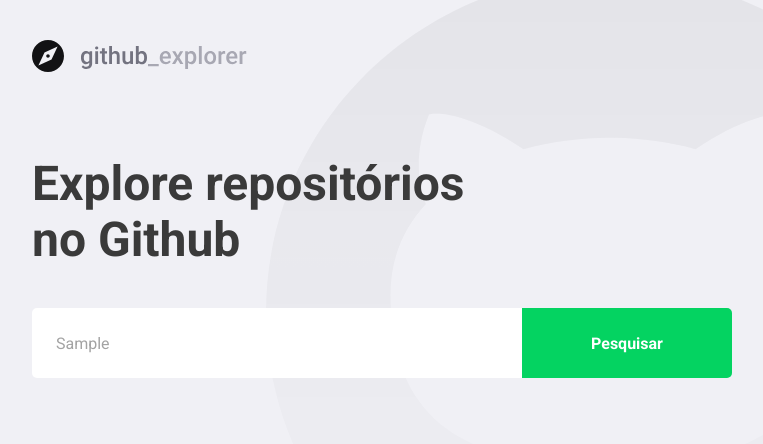
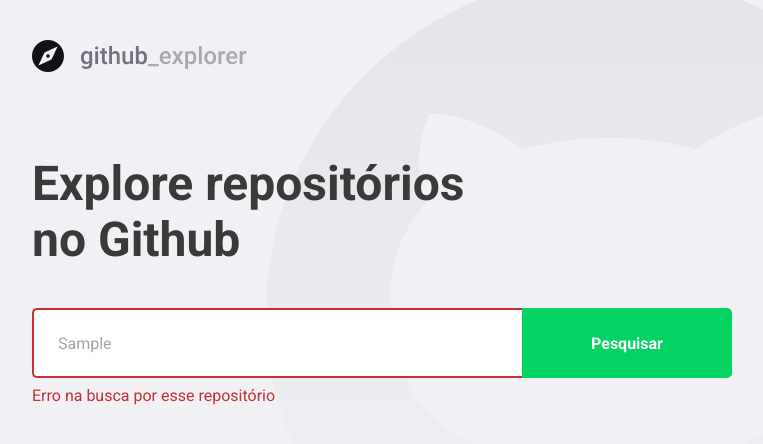
Before and after one commit to Manogel/github-explorer, a React (Create React App) app: page / in a window 1280 px wide. Both pictures are taken after typing "Sample" into the empty fields and a click on the button "Pesquisar". Shown: the top 444 px of the page, without its empty margins (148-911 px from the left). Built offline with nearby package versions, Linux system fonts and the light colour scheme; no server answers.

Commit message:
exception errors

```diff
--- a/src/pages/Dashboard/index.tsx
+++ b/src/pages/Dashboard/index.tsx
@@ -3,7 +3,7 @@
 import api from '../../services/api';
 import logoimg from '../../assets/logo.svg';
 
-import { Title, Form, Repositories } from './styles';
+import { Title, Form, Repositories, Error } from './styles';
 
 interface Repository {
   full_name: string;
@@ -16,16 +16,27 @@
 
 const Dashboard: React.FC = () => {
   const [repo, setRepo] = useState('');
+  const [inputError, setInputError] = useState('');
   const [repositories, setRepositories] = useState<Repository[]>([]);
 
   async function handleAddRepository(
     e: FormEvent<HTMLFormElement>,
   ): Promise<void> {
     e.preventDefault();
-    const response = await api.get<Repository>(`/repos/${repo}`);
 
-    setRepositories([...repositories, response.data]);
-    setRepo('');
+    try {
+      if (!repo) {
+        setInputError('Digite o autor/nome do repositório');
+        return;
+      }
+      const response = await api.get<Repository>(`/repos/${repo}`);
+
+      setRepositories([...repositories, response.data]);
+      setRepo('');
+      setInputError('');
+    } catch (err) {
+      setInputError('Erro na busca por esse repositório');
+    }
   }
 
   return (
@@ -33,7 +44,7 @@
       <img src={logoimg} alt="Github Explorer" />
       <Title>Explore repositórios no Github</Title>
 
-      <Form onSubmit={handleAddRepository}>
+      <Form hasError={!!inputError} onSubmit={handleAddRepository}>
         <input
           placeholder="Digite o nome do repositório"
           onChange={(e) => setRepo(e.target.value)}
@@ -41,6 +52,9 @@
         />
         <button type="submit">Pesquisar</button>
       </Form>
+
+      {inputError && <Error>{inputError}</Error>}
+
       <Repositories>
         {repositories?.map((repository) => (
           <a href="teste" key={repository.full_name}>
--- a/src/pages/Dashboard/styles.ts
+++ b/src/pages/Dashboard/styles.ts
@@ -1,5 +1,9 @@
-import styled from 'styled-components';
+import styled, { css } from 'styled-components';
 import { shade } from 'polished';
+
+interface FormProps {
+  hasError: boolean;
+}
 
 export const Title = styled.h1`
   font-size: 48px;
@@ -10,7 +14,7 @@
   margin-top: 80px;
 `;
 
-export const Form = styled.form`
+export const Form = styled.form<FormProps>`
   margin-top: 40px;
   max-width: 700px;
 
@@ -22,6 +26,14 @@
     padding: 0 24px;
     border-radius: 5px 0 0 5px;
     color: #a3a3a3;
+    border: 2px solid #fff;
+    border-right: 0;
+
+    ${(props) =>
+      props.hasError &&
+      css`
+        border-color: #c53030;
+      `}
 
     &::placeholder {
       color: #a8a8b3;
@@ -95,3 +107,9 @@
     }
   }
 `;
+
+export const Error = styled.span`
+  display: block;
+  color: #c53030;
+  margin-top: 8px;
+`;
```
